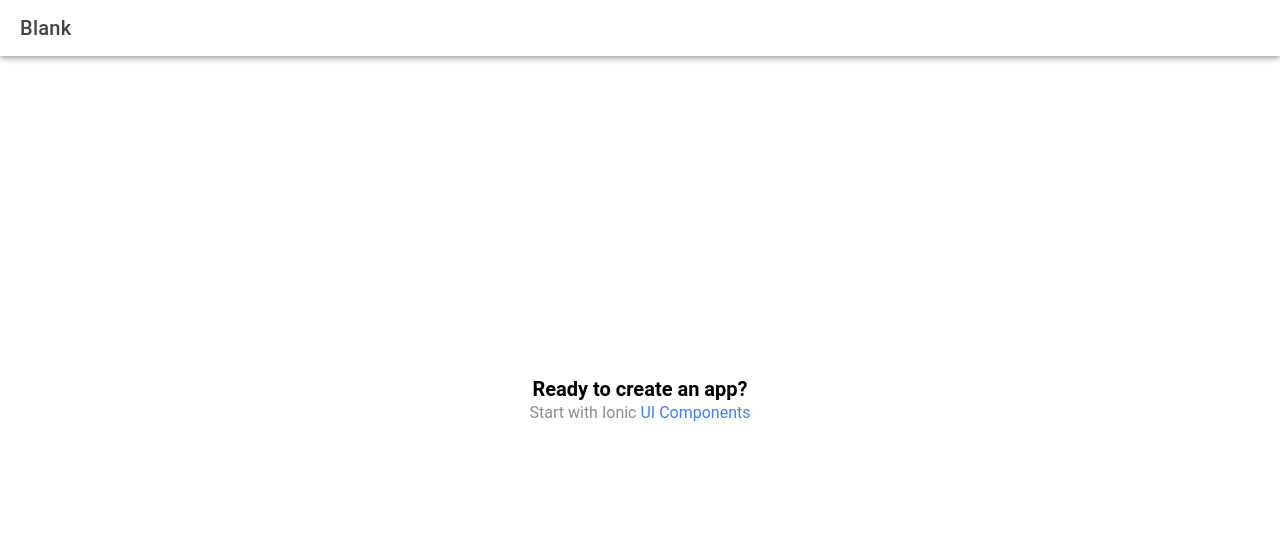
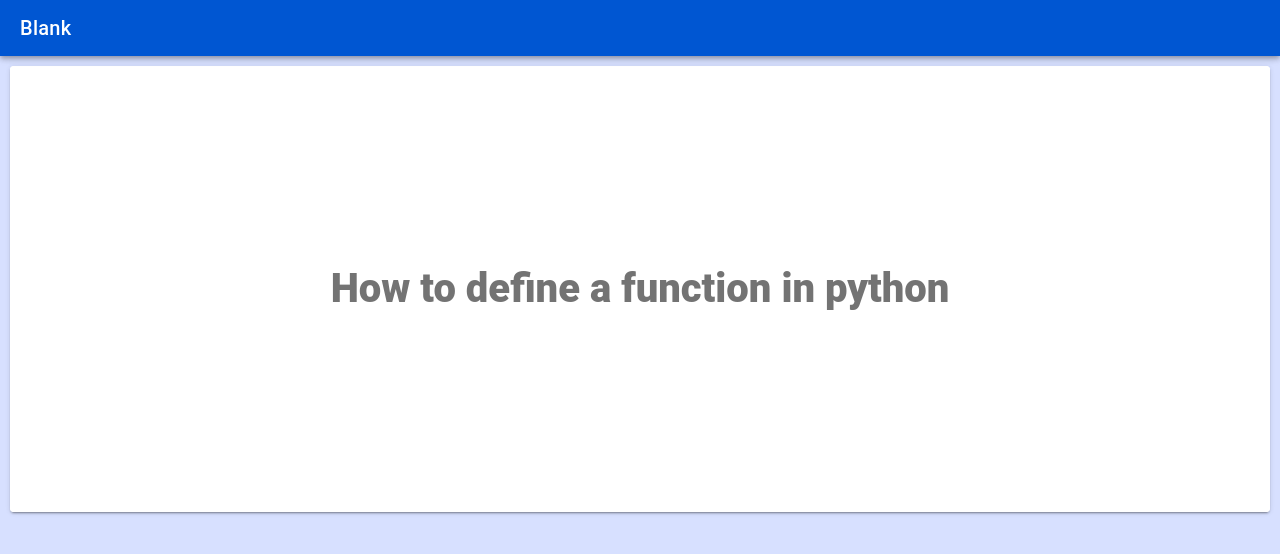
Before and after one commit to educational-technology-collective/Ambient_Learning, a React (Vite) app: page /home in a window 1280 px wide. Shown: the top 554 px of the page. Built offline with nearby package versions, Linux system fonts and the light colour scheme.

Commit message:
Creating Card Layout with annimation

```diff
--- /dev/null
+++ b/src/App.css
@@ -0,0 +1,3 @@
+.body{
+  background-color: aliceblue;
+}
--- a/src/components/ExploreContainer.css
+++ /dev/null
@@ -1,24 +0,0 @@
-.container {
-  text-align: center;
-  position: absolute;
-  left: 0;
-  right: 0;
-  top: 50%;
-  transform: translateY(-50%);
-}
-
-.container strong {
-  font-size: 20px;
-  line-height: 26px;
-}
-
-.container p {
-  font-size: 16px;
-  line-height: 22px;
-  color: #8c8c8c;
-  margin: 0;
-}
-
-.container a {
-  text-decoration: none;
-}
--- a/src/components/ExploreContainer.tsx
+++ /dev/null
@@ -1,14 +0,0 @@
-import './ExploreContainer.css';
-
-interface ContainerProps { }
-
-const ExploreContainer: React.FC<ContainerProps> = () => {
-  return (
-    <div className="container">
-      <strong>Ready to create an app?</strong>
-      <p>Start with Ionic <a target="_blank" rel="noopener noreferrer" href="https://ionicframework.com/docs/components">UI Components</a></p>
-    </div>
-  );
-};
-
-export default ExploreContainer;
--- /dev/null
+++ b/src/components/QACard.css
@@ -0,0 +1,37 @@
+/* entire container, keeps perspective */
+.card-container {
+  perspective: 1000px;
+  display: flex;
+  position: relative;
+}
+
+/* flip speed goes here */
+.card-content {
+  transition: 0.7s;
+  transform-style: preserve-3d;
+  position: relative;
+  display: flex;
+  justify-content: center;
+  align-items: center;
+  height: 100%;
+}
+
+/* hide back of pane during swap */
+.question-text,
+.answer-text {
+  backface-visibility: hidden;
+  font-size: 40px;
+  font-weight: 900;
+  position: absolute;
+  text-align: center;
+}
+
+/* front pane, placed above back */
+.question-text {
+  transform: rotateY(0deg);
+}
+
+/* back, initially hidden pane */
+.answer-text {
+  transform: rotateY(180deg);
+}
--- /dev/null
+++ b/src/components/QACard.tsx
@@ -0,0 +1,33 @@
+import React, { useState } from "react";
+import { IonCard, IonCardContent, IonText } from "@ionic/react";
+import "./QACard.css";
+
+const QACard: React.FC<{ content: { question: string; answer: string } }> = (
+  props
+) => {
+  const [isClicked, setIsClicked] = useState(false);
+
+  const style = isClicked
+    ? { transform: "rotateY(180deg)", backgroundColor: "rgba(251,255,236,1)" }
+    : { transform: "rotateY(0deg)" };
+  const clickHandler = () => {
+    setIsClicked(!isClicked);
+  };
+  const question = props.content.question;
+  const answer = props.content.answer;
+  return (
+    <IonCard
+      button
+      className="card-container"
+      style={{ height: "60%", display: "flex" }}
+      onClick={clickHandler}
+    >
+      <IonCardContent class="card-content" style={style}>
+        <IonText class="question-text">{question}</IonText>
+        <IonText class="answer-text">{answer}</IonText>
+      </IonCardContent>
+    </IonCard>
+  );
+};
+
+export default QACard;
--- /dev/null
+++ b/src/components/exampleData.tsx
@@ -0,0 +1,84 @@
+const flashCard = function (
+  index: number,
+  type : string,
+  seenTimes: number,
+  timeStamp: string,
+  timeInterval: number,
+  content: {
+    question: string,
+    answer: string
+  }
+) {
+  return { index, type, seenTimes, timeStamp, timeInterval, content };
+};
+
+export const cardCollection = [
+  flashCard(1, "qa", 1, "2:03", 2, {
+    question: "How to define a function in python",
+    answer: "def func()",
+  }),
+
+  // flashCard(2, "qaimg", 1, "3:03", 3, {
+  //   imgURL:
+  //   'https://www.freecodecamp.org/news/content/images/2020/11/serverCode_foR_1.png',
+  //   question: "This image is an example of",
+  //   answer: "Recursion in python",
+  // }),
+
+  // flashCard(3, "mcq", 3, "20: 14", 6, {
+  //   question: "How to print a variable x in Python?",
+  //   answer: [
+  //     { option: "System.out.println(x)", isCorrect: false },
+  //     { option: "printf(x)", isCorrect: false },
+  //     { option: "cout << x", isCorrect: false },
+  //     { option: "print(x)", isCorrect: true },
+  //   ],
+  // }),
+
+  flashCard(4, "qa", 2, "12:10", 4, {
+    question: "Write code to increment variable x by 2",
+    answer: "x += 2",
+  }),
+
+  // flashCard(5, "mcq", 2, "8: 12", 3, {
+  //   question: "Negate the boolean variable isRight",
+  //   answer: [
+  //     { option: "isRight == !isRight", isCorrect: false },
+  //     { option: "isRight = false", isCorrect: false },
+  //     { option: "isRight = !isRight", isCorrect: true },
+  //     { option: "isRight = true", isCorrect: false },
+  //   ],
+  // }),
+
+  // flashCard(6, "qaimg", 4, "10:10", 5, {
+  //   imgURL:
+  //     "https://www.simplilearn.com/ice9/free_resources_article_thumb/basic-example.JPG",
+  //   question: "This is an example of using what loop",
+  //   answer: "For Loop",
+  // }),
+
+  flashCard(7, "qa", 2, "31:10", 8, {
+    question: "What type fof statements are If/Else called?",
+    answer: "Conditional Statements",
+  }),
+
+  // flashCard(8, "qaimg", 2, "21:10", 8, {
+  //   imgURL:
+  //     "https://i0.wp.com/pythonguides.com/wp-content/uploads/2021/10/Python-Numpy-3d-array.png",
+  //   question: "What is the dimension of the array in the figure",
+  //   answer: "3",
+  // }),
+
+  // flashCard(9, "mcq", 1, "11:11", 4, {
+  //   question: "Extract 'word' from x = 'whatawordcool'",
+  //   answer: [
+  //     { option: "x[1, 12]", isCorrect: false },
+  //     {
+  //       option: "x[5, 9]",
+  //       isCorrect: true,
+  //     },
+  //     { option: "x[5, 8]", isCorrect: false },
+  //     { option: "x[5]", isCorrect: false },
+  //   ],
+  // }),
+];
--- a/src/pages/Home.css
+++ b/src/pages/Home.css
@@ -0,0 +1,3 @@
+.new-background-color{
+  --background: #54d61c;
+}
--- a/src/pages/Home.tsx
+++ b/src/pages/Home.tsx
@@ -1,22 +1,26 @@
-import { IonContent, IonHeader, IonPage, IonTitle, IonToolbar } from '@ionic/react';
-import ExploreContainer from '../components/ExploreContainer';
-import './Home.css';
+import {
+  IonContent,
+  IonHeader,
+  IonPage,
+  IonTitle,
+  IonToolbar,
+} from "@ionic/react";
+import "./Home.css";
+import QACard from "../components/QACard";
+import { cardCollection } from "../components/exampleData";
 
 const Home: React.FC = () => {
+  const f1 = cardCollection[0];
+  console.log(f1.content.question);
   return (
     <IonPage>
-      <IonHeader>
+      <IonHeader color="tertiary">
         <IonToolbar>
           <IonTitle>Blank</IonTitle>
         </IonToolbar>
       </IonHeader>
-      <IonContent fullscreen>
-        <IonHeader collapse="condense">
-          <IonToolbar>
-            <IonTitle size="large">Blank</IonTitle>
-          </IonToolbar>
-        </IonHeader>
-        <ExploreContainer />
+      <IonContent fullscreen style={{ background: "rgba(215,224,255,1)" }}>
+        <QACard content={f1.content} />
       </IonContent>
     </IonPage>
   );
--- a/src/theme/variables.css
+++ b/src/theme/variables.css
@@ -234,3 +234,16 @@ http://ionicframework.com/docs/theming/ */
     --ion-card-background: #1e1e1e;
   }
 }
+
+ion-content {
+  --background: none;
+  background-image: url('/assets/imgs/page_bg.jpg');
+  background-position: center top;
+  background-repeat: no-repeat;
+  background-size: cover;
+}
+
+ion-toolbar {
+  --color: #ffffff;
+  --background: #0056D2;
+}
```
Also changed, not shown: src/App.tsx (+16 -15 lines).
